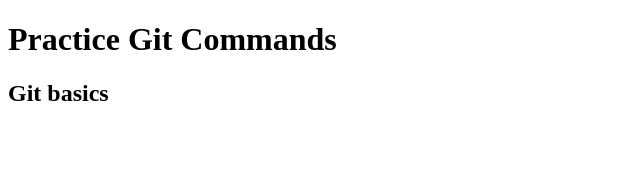
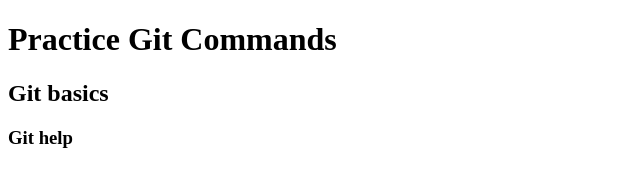
Before and after one commit to kiran2sasi/test_app, a plain HTML site: page index.html in a window 1280 px wide. Shown: the full height of the page, 0-640 px from the left. Drawn offline with Linux system fonts and the light colour scheme.

Commit message:
Update index.html

```diff
--- a/index.html
+++ b/index.html
@@ -6,5 +6,6 @@
     <body>
         <h1>Practice Git Commands</h1>
         <h2>Git basics</h2>
+        <h3>Git help</h3>
     </body>
 </html>
```
